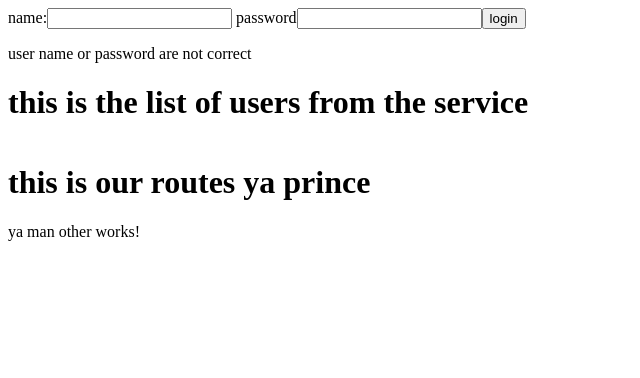
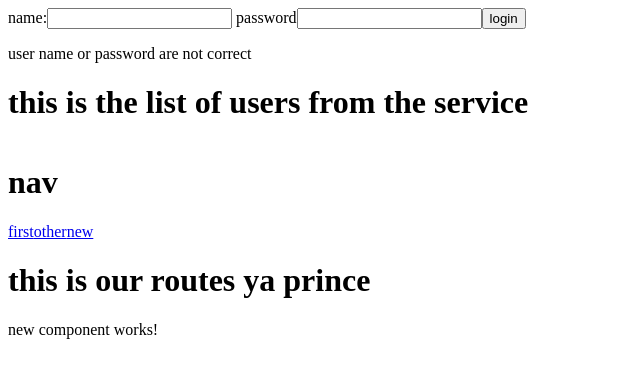
Before and after one commit to RamyHakam/Angular4-Course, an Angular app: page /new in a window 1280 px wide. Shown: the top 378 px of the page, without its empty margins (0-640 px from the left). Built offline with nearby package versions, Linux system fonts and the light colour scheme.

Commit message:
Angular routes 2

```diff
--- a/src/app/app.component.html
+++ b/src/app/app.component.html
@@ -5,6 +5,11 @@
 <input  type="password" name="pass" [(ngModel)]="password" >
 <input  type="submit" value="login" (click)="login()" >
 </form>
+
+
+
+
+
 
 <p *ngIf="status; else error " > user has been login </p>
 <ng-template #error>
@@ -23,6 +28,12 @@
     </table>
 </div>
 
+<div><h1>nav</h1>
+<a routerLink="/first"> first</a>
+<a routerLink="/other">other</a>
+<a routerLink="/new">new</a>
+
+</div>
 
 <div>
     <h1> this is our routes ya prince</h1>
--- a/src/app/app.module.ts
+++ b/src/app/app.module.ts
@@ -9,10 +9,11 @@ import { AppComponent } from './app.component';
 import { LoginService } from 'app/Services/login.service';
 import { OtherComponent } from './other/other.component';
 import { RouterModule } from '@angular/router';
+import { NewComponent } from './new/new.component';
 
 @NgModule({
   declarations: [
-    AppComponent,FirstComponent, OtherComponent
+    AppComponent,FirstComponent, OtherComponent, NewComponent
   ],
   imports: [
     BrowserModule,
--- a/src/app/app.routes.ts
+++ b/src/app/app.routes.ts
@@ -1,3 +1,4 @@
+import { NewComponent } from './new/new.component';
 import { OtherComponent } from './other/other.component';
 import { FirstComponent } from './first/first.component';
 import { Routes } from '@angular/router';
@@ -6,5 +7,6 @@ export const routes:Routes=[
     {path:'',component:OtherComponent},
     {path:'other' ,component:OtherComponent},
     {path:'first',component:FirstComponent},
+    {path:'new',component:NewComponent},
     {path:"**",component:OtherComponent}
 ];
--- /dev/null
+++ b/src/app/new/new.component.html
@@ -0,0 +1,3 @@
+<p>
+   new  component works!
+</p>
--- /dev/null
+++ b/src/app/new/new.component.ts
@@ -0,0 +1,15 @@
+import { Component, OnInit } from '@angular/core';
+
+@Component({
+  selector: 'app-new',
+  templateUrl: './new.component.html',
+  styleUrls: ['./new.component.css']
+})
+export class NewComponent implements OnInit {
+
+  constructor() { }
+
+  ngOnInit() {
+  }
+
+}
```
Also changed, not shown: src/app/new/new.component.css (added), 1 other file (tests, documents, lock files or other folders).
